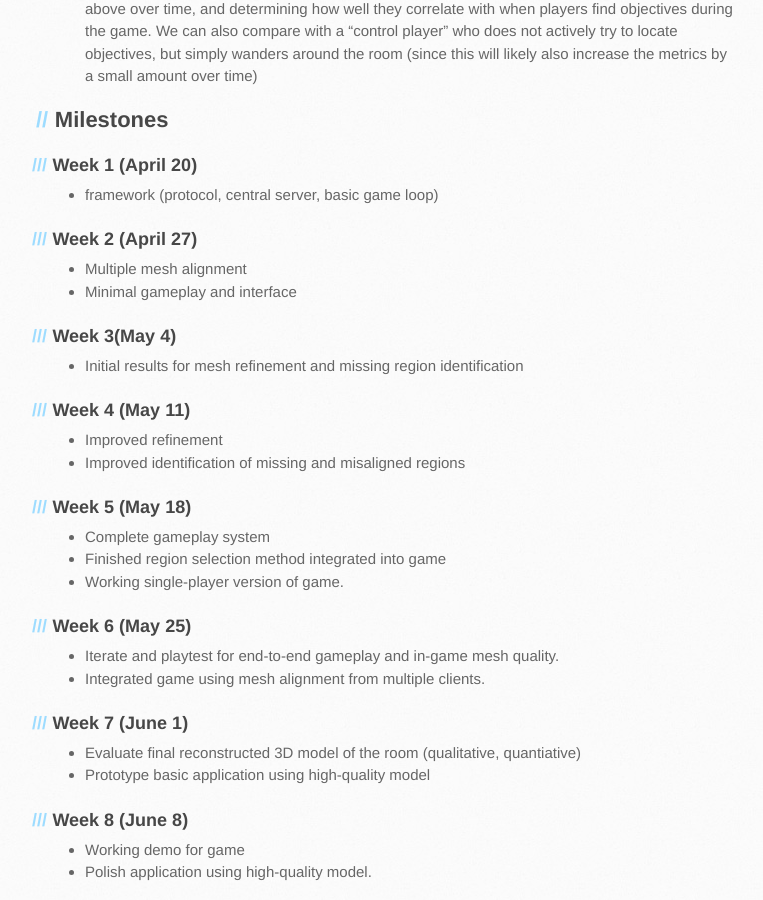
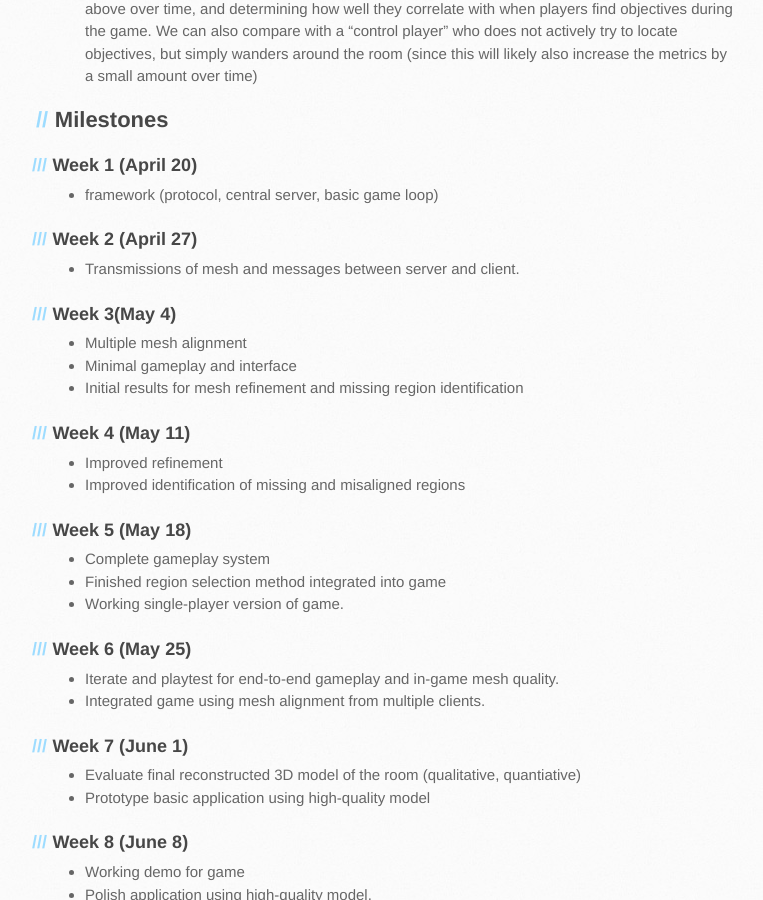
Before and after one commit to holoscanner/holoscanner.github.io, a Jekyll site: the page built from prd.md, in a window 1280 px wide and 900 px high, scrolled down 2024 px. Shown: the whole window, without its empty margins (80-843 px from the left). Built offline with Jekyll 4.4.1, drawn with Linux system fonts in a browser that asks for light colours.

Commit message:
Update prd.md

```diff
--- a/prd.md
+++ b/prd.md
@@ -59,10 +59,11 @@ players locate them.
  * framework (protocol, central server, basic game loop)
 
 ### Week 2 (April 27)
+ * Transmissions of mesh and messages between server and client.
+
+### Week 3(May 4)
  * Multiple mesh alignment
  * Minimal gameplay and interface
-
-### Week 3(May 4)
  * Initial results for mesh refinement and missing region identification
 
 ### Week 4 (May 11)
```
